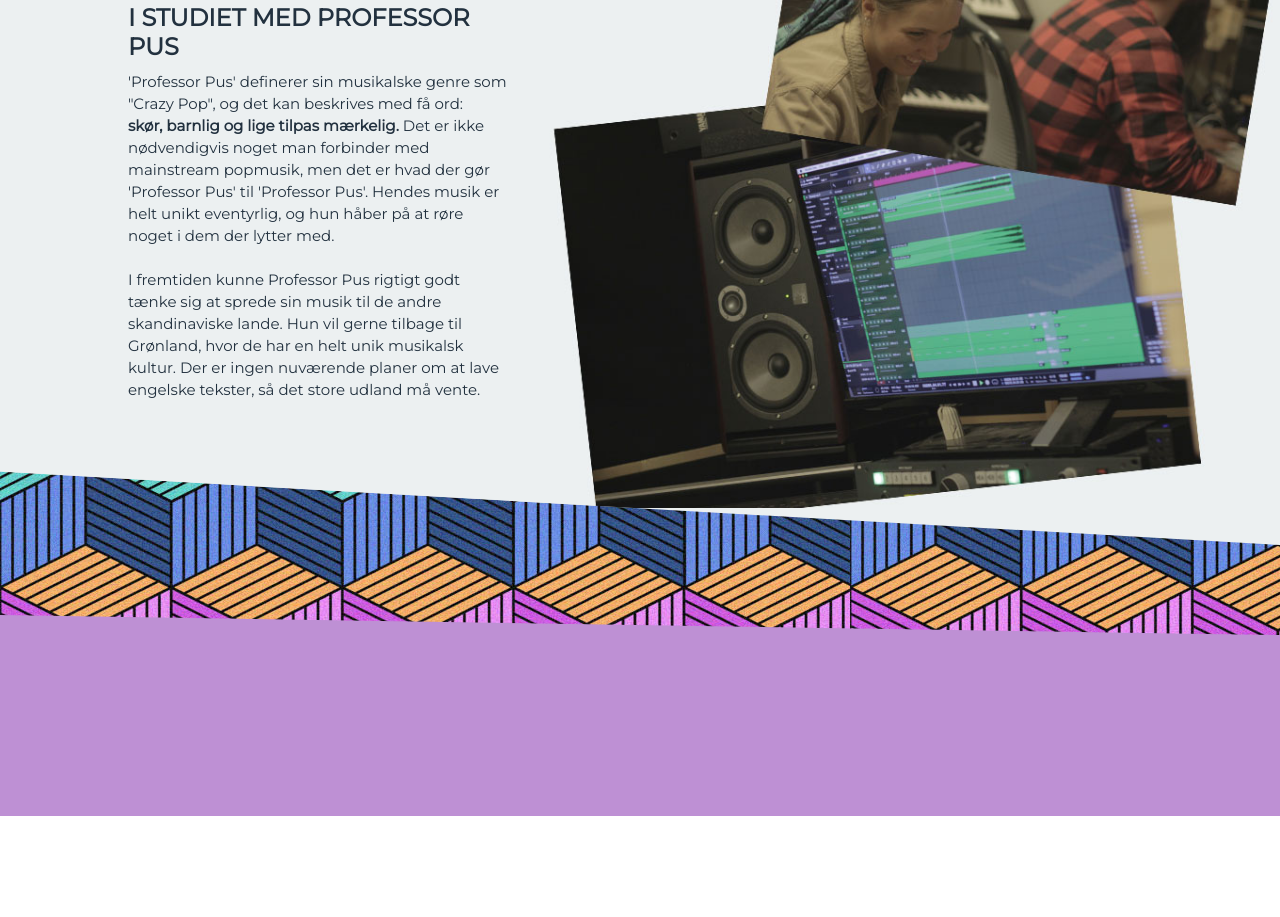
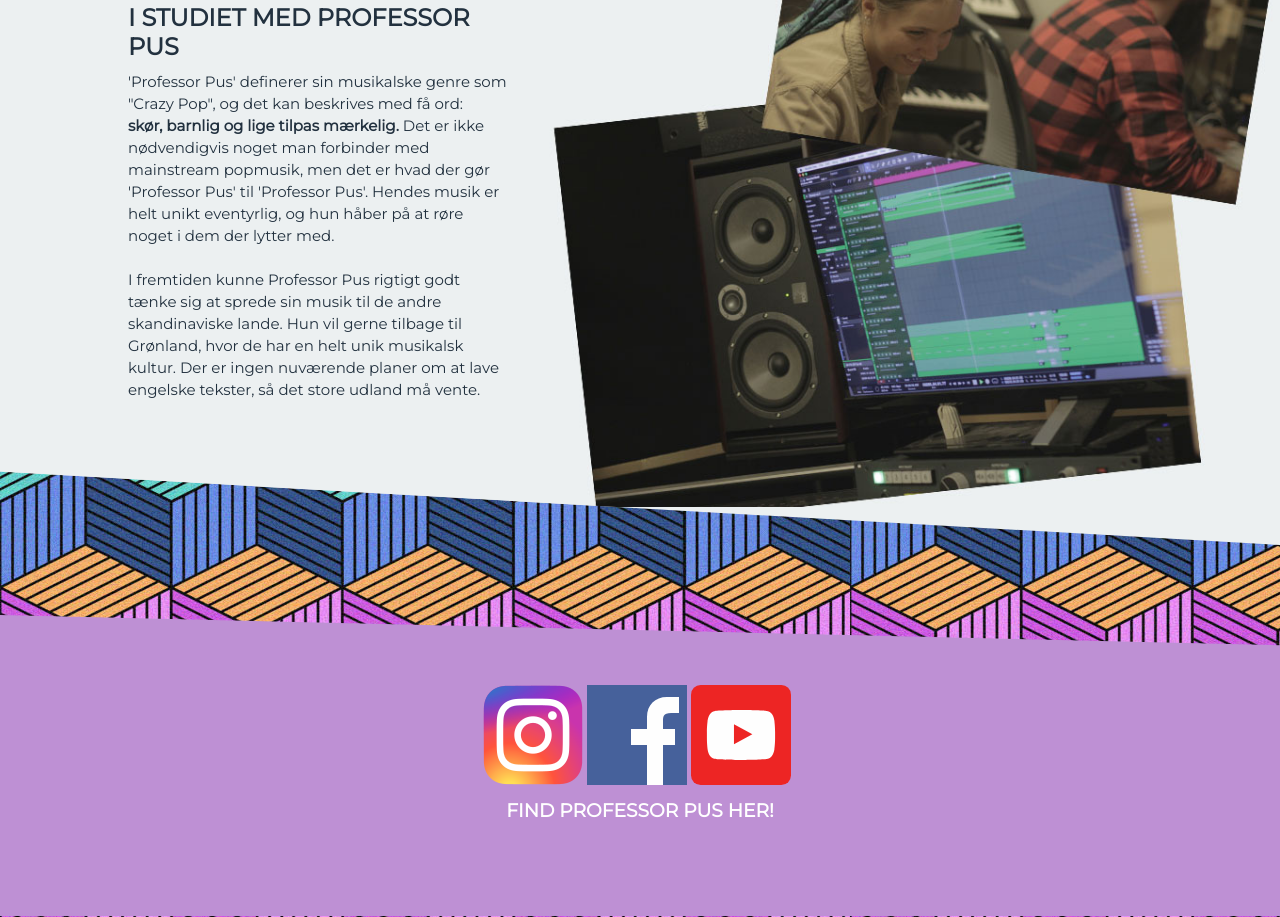
Before and after one commit to JDesigns87/ProfessorPus, a plain HTML site: page index.html in a window 1280 px wide. Shown: the part 6718-7635 px from the top of the page. Before the commit the page ends 7534 px from the top, so only its background shows below. Drawn offline with nearby package versions, Linux system fonts and the light colour scheme.

Commit message:
footer content

```diff
--- a/index.html
+++ b/index.html
@@ -41,7 +41,7 @@
   <section class="section3">
 
       <video class="video1" controls>
-        <source class="mp4" src="video/video1.mp4" type="video/mp4">
+        <source class="mp4_" src="video/video1.mp4" type="video/mp4">
 
     </section>
   </section>
@@ -101,8 +101,13 @@
   </section>
 
   <section class="section11">
+    <section class="some">
+      <a href="https://www.instagram.com/professorpusband/"><img src="images/instagram.png" alt="instagram"></a>
+      <a href="https://www.facebook.com/professorpusband/"><img src="images/facebook.svg" alt="facebook"></a>
+      <a href="https://www.youtube.com/channel/UCbo1qYaSldc85_Zb0D896jw"><img src="images/youtube.svg" alt="youtube"></a>
+    </section>
+    <h3>FIND PROFESSOR PUS HER!</h3>
   </section>
-
 </article>
 
 <script>
--- a/javascript.js
+++ b/javascript.js
@@ -23,6 +23,7 @@ if (!(myVideo.curentTime > 0)) {
 myVideo.load(); // load the video
 myVideo.play(); // play audio
 }
+
 } else {
 console.log(elFllVsbl(erJegHer)); // test
 myVideo.pause();
--- a/stylesheet.css
+++ b/stylesheet.css
@@ -43,7 +43,7 @@ background-attachment: fixed
   display: grid;
   position:absolute;
   grid-template-columns: 1fr;
-  grid-template-rows: 0.8fr 0.5fr 0.9fr 0.2fr 0.5fr 1fr 1fr 0.5fr 0.8fr 0.8fr 0.2fr;
+  grid-template-rows: 0.8fr 0.5fr 0.9fr 0.2fr 0.5fr 1fr 1fr 0.5fr 0.8fr 0.8fr 0.3fr;
   grid-template-areas:
   'glitch'
   'interview'
@@ -241,6 +241,18 @@ audio {
   background-color: #BE90D4;
 }
 
+.some {
+  padding-top: 70px;
+  width: 315px;
+  margin: auto;
+}
+
+h3 {
+  text-align: center;
+  font-family: 'Montserrat', sans-serif;
+  color: white;
+  padding: 10px;
+}
 
 video {
   width:100%;
@@ -252,3 +264,7 @@ iframe {
   width: 100%;
   height: 600px;
 }
+
+img:hover {
+  box-shadow: 10px 10px 5px grey
+}
```
Also changed, not shown: images/facebook.svg (added), images/instagram.png (added), images/instagram.svg (added), images/youtube.svg (added).
